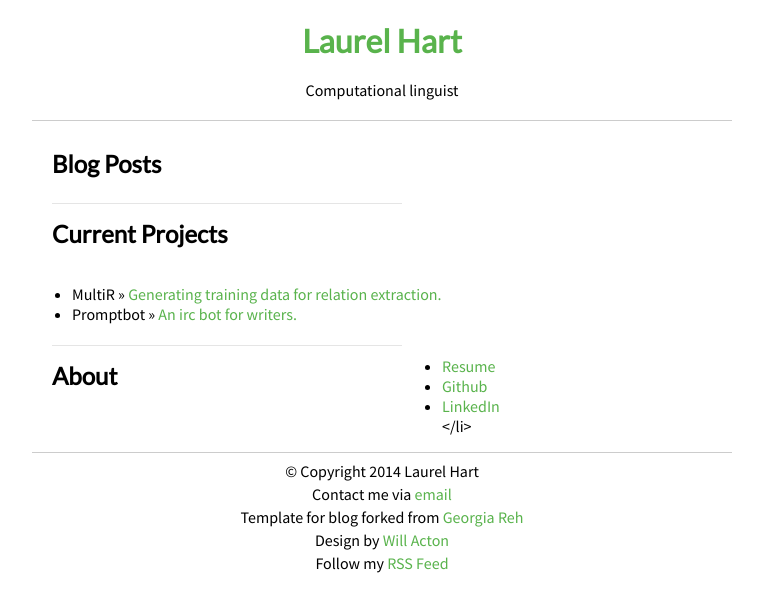
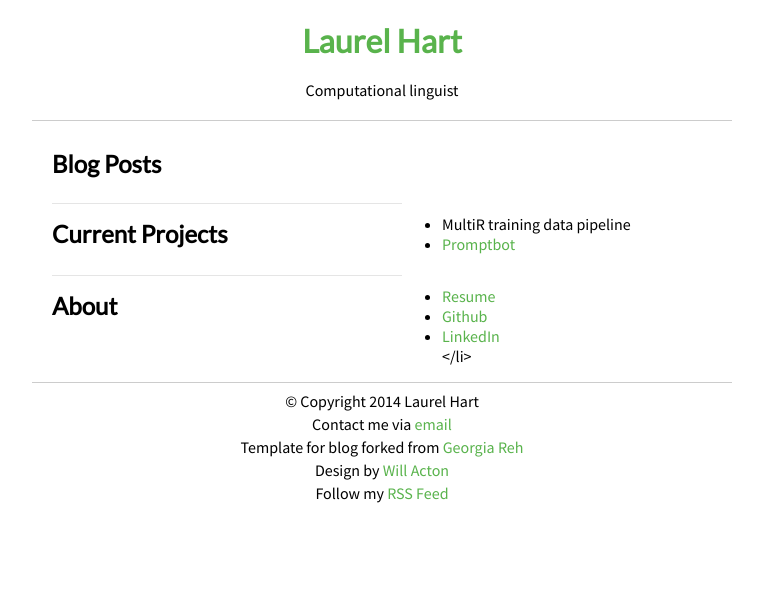
Before and after one commit to konahart/konahart.github.io, a Jekyll site: the page built from index.md, in a window 1280 px wide. Shown: the top 612 px of the page, without its empty margins (258-1021 px from the left). Built offline with Jekyll 4.4.1, drawn with Linux system fonts in a browser that asks for light colours.

Commit message:
Fixing index current projects formatting

```diff
--- a/index.md
+++ b/index.md
@@ -12,8 +12,8 @@ layout: default
 ## Current Projects
 
 <ul class="posts">
-<li><span>MultiR</span> &raquo; <a href="/promptbot">Generating training data for relation extraction.</a></li>
-<li><span>Promptbot</span> &raquo; <a href="/promptbot">An irc bot for writers.</a></li>
+<li><span>MultiR training data pipeline</span></li>
+<li><span><a href="/promptbot">Promptbot</a></span></li>
 </ul>
 
 ## About
```
